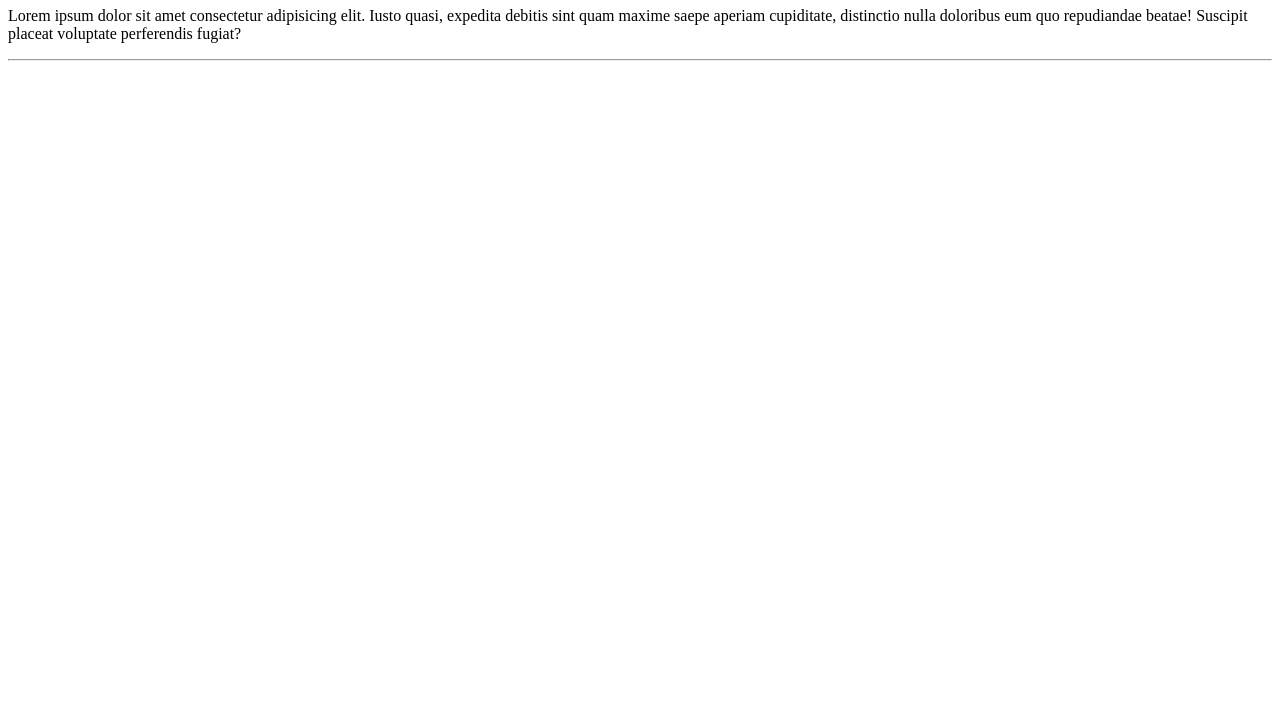
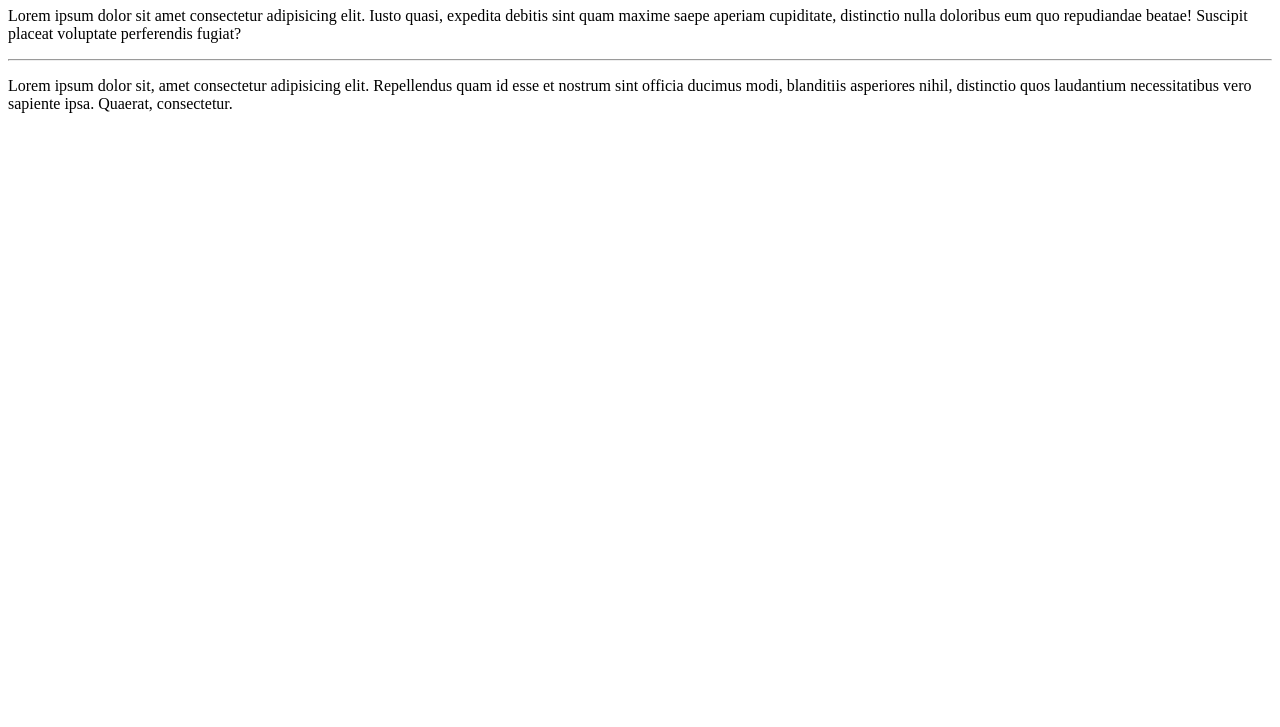
Before and after one commit to neimarcc/Ola_Mundo, a plain HTML site: page site_exemplo/index.html in a window 1280 px wide. Shown: the part 73-800 px from the top of the page. Drawn offline with Linux system fonts and the light colour scheme.

Commit message:
Adicionei um parágrafo

```diff
--- a/site_exemplo/index.html
+++ b/site_exemplo/index.html
@@ -11,5 +11,7 @@
     <p>Lorem ipsum dolor sit amet consectetur adipisicing elit. Iusto quasi, expedita debitis sint quam maxime saepe aperiam cupiditate, distinctio nulla doloribus eum quo repudiandae beatae! Suscipit placeat voluptate perferendis fugiat?</p>
     <hr>
 
+    <p>Lorem ipsum dolor sit, amet consectetur adipisicing elit. Repellendus quam id esse et nostrum sint officia ducimus modi, blanditiis asperiores nihil, distinctio quos laudantium necessitatibus vero sapiente ipsa. Quaerat, consectetur.</p>
+
 </body>
 </html>
```
